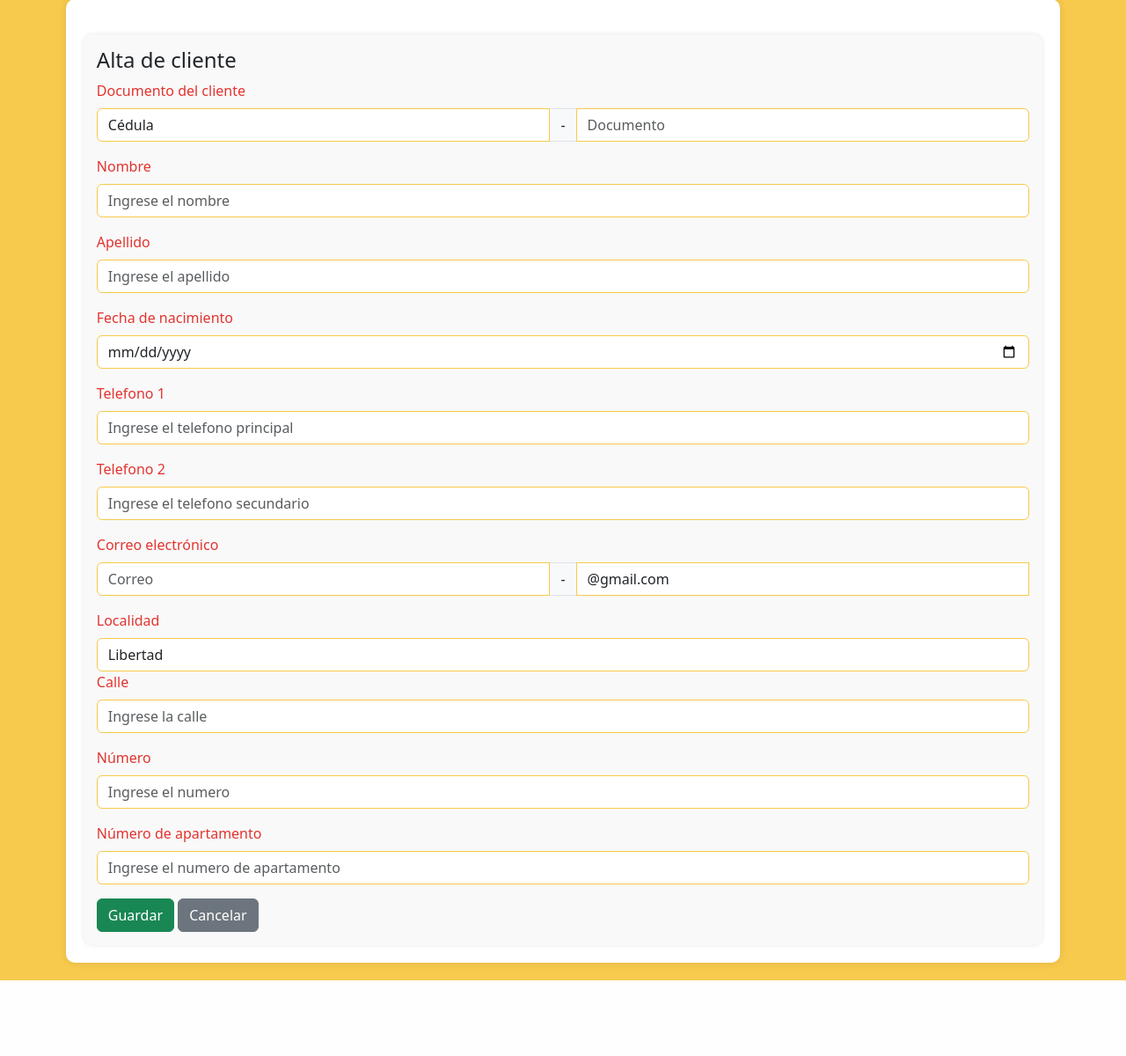
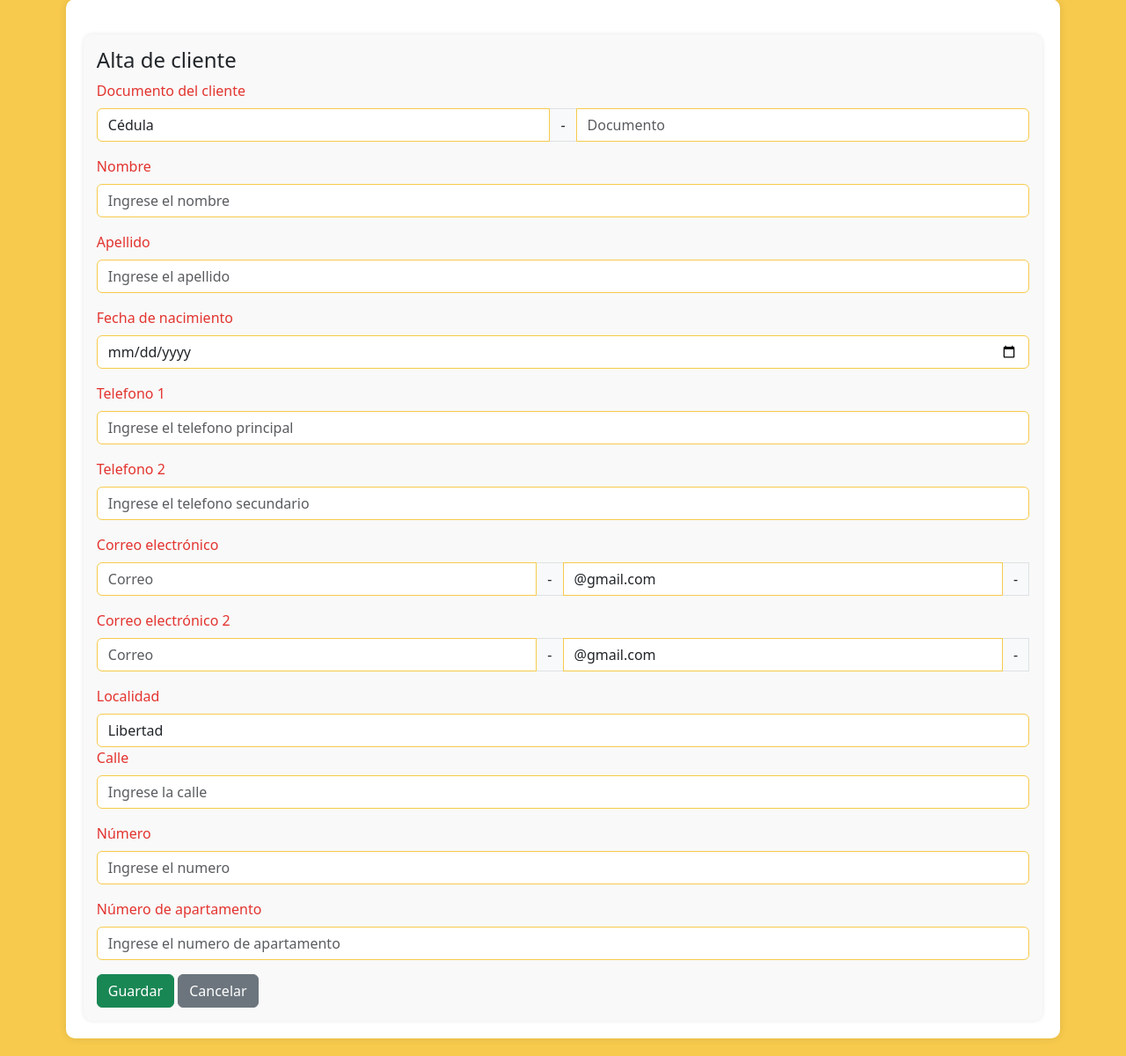
Before and after one commit to jlumaca/UmpierrezMotos, a Django app: page /cliente_alta in a window 1280 px wide. Shown: the part 77-1277 px from the top of the page at 88% size. Before the commit the page ends 1191 px from the top, so only its background shows below. Run offline with Django 5.2, Linux system fonts and the light colour scheme.

Commit message:
Alta de cliente, modificacion de campo telefono a charfield

```diff
--- a/AppUM/models.py
+++ b/AppUM/models.py
@@ -75,7 +75,7 @@ class ClienteCorreo(models.Model):
 
 class ClienteTelefono(models.Model):
     cliente = models.ForeignKey(Cliente, related_name='cliente_telefono', on_delete=models.CASCADE, null=True)
-    telefono = models.IntegerField(unique=True)
+    telefono = models.CharField(max_length=10,unique=True)
     principal = models.BooleanField(default=True)
     activo = models.BooleanField(default=True)
 
--- a/AppUM/templates/perfil_administrativo/cliente/alta_cliente.html
+++ b/AppUM/templates/perfil_administrativo/cliente/alta_cliente.html
@@ -14,13 +14,13 @@
             <div class="mb-3" id="documento_cliente">
                 <label for="documento" class="form-label">Documento del cliente</label>
                 <div class="input-group">
-                    <select class="form-control" name="tipo_documento" id="tipo_documento">
+                    <select class="form-control" name="tipo_doc">
                         <option value="CI">Cédula</option>
                         <option value="PAS">Pasaporte</option>
                         <option value="DNI">DNI</option>
                     </select>
                     <span class="input-group-text">-</span>
-                    <input type="number" class="form-control" name="documento" placeholder="Documento">
+                    <input type="number" class="form-control" name="doc" placeholder="Documento" required>
                     <!-- Cambiar el botón a tipo submit -->
                 </div>
             </div>
@@ -40,22 +40,22 @@
             </div> -->
             <div class="mb-3">
                 <label for="modelo" class="form-label">Nombre</label>
-                <input type="text" class="form-control" name="nombre" id="modelo" placeholder="Ingrese el nombre" maxlength="20">
+                <input type="text" class="form-control" name="nombre" id="modelo" placeholder="Ingrese el nombre" maxlength="20" required>
             </div>
 
             <div class="mb-3">
                 <label for="precio" class="form-label">Apellido</label>
-                <input type="text" class="form-control" name="apellido" placeholder="Ingrese el apellido">
+                <input type="text" class="form-control" name="apellido" placeholder="Ingrese el apellido" required>
             </div>
 
             <div class="mb-3">
                 <label for="precio" class="form-label">Fecha de nacimiento</label>
-                <input type="date" class="form-control" name="f_nac" placeholder="Ingrese la fecha de nacimiento">
+                <input type="date" class="form-control" name="f_nac" placeholder="Ingrese la fecha de nacimiento" required>
             </div>
 
             <div class="mb-3">
                 <label for="precio" class="form-label">Telefono 1</label>
-                <input type="number" class="form-control" name="telefono_principal" placeholder="Ingrese el telefono principal">
+                <input type="number" class="form-control" name="telefono_principal" placeholder="Ingrese el telefono principal" required>
             </div>
 
             <div class="mb-3">
@@ -66,7 +66,7 @@
             <div class="mb-3">
                 <label for="documento" class="form-label">Correo electrónico</label>
                 <div class="input-group">
-                    <input type="text" class="form-control" name="correo" placeholder="Correo">
+                    <input type="text" class="form-control" name="correo_1" placeholder="Correo">
                     <span class="input-group-text">-</span>
                     <select class="form-control" placeholder="Dominio del correo" id="dominio_principal" name="dominio_correo" onchange="correos()">
                         <option value="@gmail.com">@gmail.com</option>
@@ -74,7 +74,25 @@
                         <option value="@outlook.com">@outlook.com</option>
                         <option value="Otro">Otro</option>
                     </select>
+                    <span class="input-group-text">-</span>
                     <input type="text" class="form-control" id="id_otro_correo" name="otro_correo" placeholder="Dominio del correo" style="display: none;">
+                    <!-- Cambiar el botón a tipo submit -->
+                </div>
+            </div>
+
+            <div class="mb-3">
+                <label for="documento" class="form-label">Correo electrónico 2</label>
+                <div class="input-group">
+                    <input type="text" class="form-control" name="correo_2" placeholder="Correo">
+                    <span class="input-group-text">-</span>
+                    <select class="form-control" placeholder="Dominio del correo" id="dominio_principal_2" name="dominio_correo_2" onchange="correos2()">
+                        <option value="@gmail.com">@gmail.com</option>
+                        <option value="@hotmail.com">@hotmail.com</option>
+                        <option value="@outlook.com">@outlook.com</option>
+                        <option value="Otro">Otro</option>
+                    </select>
+                    <span class="input-group-text">-</span>
+                    <input type="text" class="form-control" id="id_otro_correo_2" name="otro_correo_2" placeholder="Dominio del correo" style="display: none;">
                     <!-- Cambiar el botón a tipo submit -->
                 </div>
             </div>
@@ -98,12 +116,12 @@
 
             <div class="mb-3">
                 <label for="precio" class="form-label">Calle</label>
-                <input type="text" class="form-control" name="calle" placeholder="Ingrese la calle">
+                <input type="text" class="form-control" name="calle" placeholder="Ingrese la calle" required>
             </div>
 
             <div class="mb-3">
                 <label for="precio" class="form-label">Número</label>
-                <input type="number" class="form-control" name="numero" placeholder="Ingrese el numero">
+                <input type="number" class="form-control" name="numero" placeholder="Ingrese el numero" required>
             </div>
 
             <div class="mb-3">
@@ -128,18 +146,33 @@
         }else{
             otro.style.display = "none";
         }
+
+
     }
 
     function correos(){
         var dominio_correo = document.getElementById("dominio_principal").value;
         var dom_correo = document.getElementById("dominio_principal")
         var otro_correo = document.getElementById("id_otro_correo");
-        if (dom_correo  === "Otro") {
+        if (dominio_correo  === "Otro") {
             otro_correo.style.display = "block";
-            dom_correo.style.display = "none";
+
         }else{
             otro_correo.style.display = "none";
-            dom_correo.style.display = "block";
+
+        }
+    }
+
+    function correos2(){
+        var dominio_correo = document.getElementById("dominio_principal_2").value;
+        var dom_correo = document.getElementById("dominio_principal_2")
+        var otro_correo = document.getElementById("id_otro_correo_2");
+        if (dominio_correo  === "Otro") {
+            otro_correo.style.display = "block";
+
+        }else{
+            otro_correo.style.display = "none";
+
         }
     }
 </script>
--- a/AppUM/templates/perfil_administrativo/cliente/clientes.html
+++ b/AppUM/templates/perfil_administrativo/cliente/clientes.html
@@ -95,7 +95,7 @@
             <tr>
                 <th>Cliente</th> <!-- NOMBRE Y APELLIDO -->
                 <th>Telefono/Celular</th>
-                <th>Correo</th>
+
                 <th>Acciones</th>
             </tr>
         </thead>
@@ -105,7 +105,7 @@
                 <tr>
                     <td>{{ cliente.nombre }} {{ cliente.apellido }}</td>
                     <td>{{ cliente.cliente_telefono__telefono }}</td>
-                    <td>{{ cliente.cliente_correo__correo }}</td>
+
                     <td>
                         <a href=""><button class="btn btn-sm btn-warning"><i class="fas fa-edit"></i></button></a>
                         <a href=""><button class="btn btn-sm btn-info"><i class="fas fa-info-circle"></i></button></a>
--- a/AppUM/views.py
+++ b/AppUM/views.py
@@ -957,11 +957,9 @@ def busqueda_marca_modelo_accesorio(req):
 
 def vista_clientes(req):
     clientes = Cliente.objects.filter(
-        cliente_correo__activo=True,
-        cliente_correo__principal=True,
         cliente_telefono__activo=True,
         cliente_telefono__principal=True
-    ).values('nombre', 'apellido', 'cliente_telefono__telefono', 'cliente_correo__correo').order_by('nombre')
+    ).values('nombre', 'apellido', 'cliente_telefono__telefono').order_by('nombre')
 
     logo_um = Logos.objects.get(id=1)
 
@@ -972,10 +970,144 @@ def vista_clientes(req):
 
     return render(req,"perfil_administrativo/cliente/clientes.html",{'page_obj': page_obj,"clientes":clientes})
 
+def valid_cliente(documento,tel1,tel2,correo1,correo2):
+    existe_cliente = Cliente.objects.filter(documento=documento).first()
+    if existe_cliente:
+        return "existe_cliente"
+
+    existe_tel_1 = ClienteTelefono.objects.filter(telefono=tel1).first()
+
+    if existe_tel_1:
+        return "existe_telefono_1"
+
+    if tel2:
+        existe_tel_2 = ClienteTelefono.objects.filter(telefono=tel2).first()
+        if existe_tel_2:
+            return "existe_telefono_2"
+
+
+    if correo1:
+        existe_correo_1 = ClienteCorreo.objects.filter(correo=correo1).first()
+        if existe_correo_1:
+            return "existe_correo_1"
+
+    if correo2:
+        existe_correo_2 = ClienteCorreo.objects.filter(correo=correo2).first()
+        if existe_correo_2:
+            return "existe_correo_2"
+
 def alta_cliente(req):
     try:
         if req.method == "POST":
-            pass
+            tipo_doc = req.POST['tipo_doc']
+            doc = req.POST['doc']
+            nombre = req.POST['nombre']
+            apellido = req.POST['apellido']
+            f_nac_str = req.POST.get('f_nac')  # Cambiado a paréntesis
+            f_nac = datetime.strptime(f_nac_str, '%Y-%m-%d').date() if f_nac_str else None
+            telefono_principal = req.POST['telefono_principal']
+            telefono_secundario = req.POST['telefono_secundario']
+            correo = req.POST['correo_1']
+            dominio_correo = req.POST['dominio_correo']
+            otro_correo = req.POST['otro_correo']
+            correo_2 = req.POST['correo_2']
+            dominio_correo_2 = req.POST['dominio_correo_2']
+            otro_correo_2 = req.POST['otro_correo_2']
+            localidad = req.POST['localidad']
+            localidad_otro = req.POST['localidad_otro']
+            calle = req.POST['calle']
+            numero = req.POST['numero']
+            num_apto = req.POST['num_apto']
+
+            if correo:
+                correo_principal = correo + dominio_correo
+            else:
+                correo_principal = None
+
+            if correo_2:
+                correo_secundario = correo_2 + dominio_correo_2
+            else:
+                correo_secundario = None
+
+            doc_compuesto = tipo_doc + str(doc)
+            existe_cliente = valid_cliente(doc_compuesto,telefono_principal,telefono_secundario,correo_principal,correo_secundario)
+            if existe_cliente == "existe_cliente":
+                return render(req,"perfil_administrativo/cliente/alta_cliente.html",{"error_message":"El cliente ya existe"})
+            elif existe_cliente == "existe_telefono_1":
+                return render(req,"perfil_administrativo/cliente/alta_cliente.html",{"error_message":"El telefono 1 ya existe"})
+            elif existe_cliente == "existe_telefono_2":
+                return render(req,"perfil_administrativo/cliente/alta_cliente.html",{"error_message":"El telefono 2 ya existe"})
+            elif existe_cliente == "existe_correo_1":
+                return render(req,"perfil_administrativo/cliente/alta_cliente.html",{"error_message":"El correo 1 ya existe"})
+            elif existe_cliente == "existe_correo_2":
+                return render(req,"perfil_administrativo/cliente/alta_cliente.html",{"error_message":"El correo 2 ya existe"})
+            elif telefono_principal == telefono_secundario:
+                return render(req,"perfil_administrativo/cliente/alta_cliente.html",{"error_message":"Los numeros de teléfono no pueden ser iguales"})
+            elif (correo_principal and correo_secundario) and (correo_principal == correo_secundario):
+                return render(req,"perfil_administrativo/cliente/alta_cliente.html",{"error_message":"Los correos no pueden ser iguales"})
+            else:
+                if localidad == "Otro":
+                    ciudad = localidad_otro
+                else:
+                    ciudad = localidad
+
+                if num_apto:
+                    n_a = num_apto
+                else:
+                    n_a = 0
+
+                nuevo_cliente = Cliente(
+                    documento = doc_compuesto,
+                    nombre = nombre,
+                    apellido = apellido,
+                    fecha_nacimiento = f_nac,
+                    ciudad = ciudad,
+                    calle = calle,
+                    numero = numero,
+                    num_apartamento = n_a
+                )
+
+                nuevo_cliente.save()
+
+                telefono_cliente = ClienteTelefono(
+                    telefono = telefono_principal,
+                    principal = 1,
+                    activo = 1,
+                    cliente_id = nuevo_cliente.id
+                )
+                telefono_cliente.save()
+
+                if telefono_secundario:
+                    telefono_sec_cliente = ClienteTelefono(
+                    telefono = telefono_secundario,
+                    principal = 0,
+                    activo = 1,
+                    cliente_id = nuevo_cliente.id
+                )
+                    telefono_sec_cliente.save()
+
+                if correo_principal:
+                    correo_cliente = ClienteCorreo(
+                        correo = correo_principal,
+                        principal = 1,
+                        activo = 1,
+                        cliente_id = nuevo_cliente.id
+                    )
+                    correo_cliente.save()
+
+                if correo_secundario:
+                    correo_sec_cliente = ClienteCorreo(
+                        correo = correo_secundario,
+                        principal = 0,
+                        activo = 1,
+                        cliente_id = nuevo_cliente.id
+                    )
+                    correo_sec_cliente.save()
+
+
+
+                messages.success(req, "El cliente fue ingresado con éxito.")
+                return redirect('Clientes')
         else:
             return render(req,"perfil_administrativo/cliente/alta_cliente.html",{})
     except Exception as e:
```
Also changed, not shown: AppUM/migrations/0017_alter_clientetelefono_telefono.py (added), db.sqlite3.
